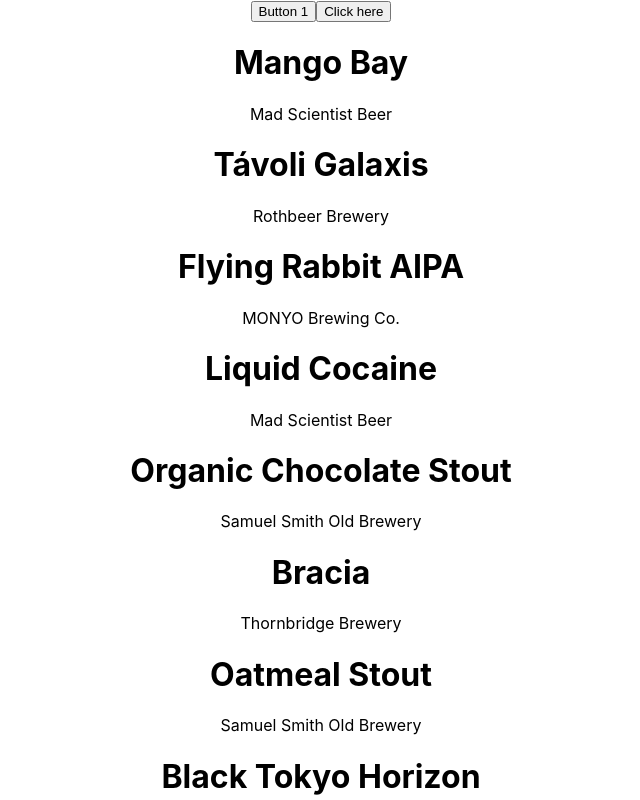
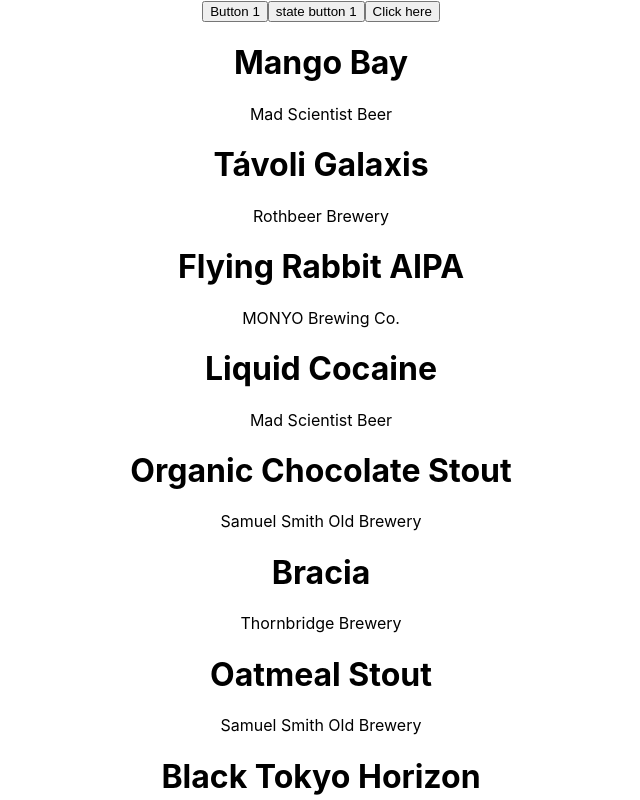
Before and after one commit to gyulaidavid/my-app, a React (Create React App) app: page / in a window 1280 px wide. Shown: the top 800 px of the page, without its empty margins (319-959 px from the left). Built offline with nearby package versions, Linux system fonts and the light colour scheme.

Commit message:
button works

```diff
--- a/src/App.js
+++ b/src/App.js
@@ -1,14 +1,15 @@
 import './App.css';
 import beersData from './components/data'
 import Beers from './components/Beers'
-import Button from './components/Button';
-
+import Button from './components/Button'
+import ButtonStateChange from './components/ButtonStateChange'
 
 function App() {
 
   return (
     <div className="App">
       <Button/>
+      <ButtonStateChange/>
       <Beers data={beersData.cards}/>
     </div>
   );
--- a/src/components/Button.js
+++ b/src/components/Button.js
@@ -1,12 +1,10 @@
 import React, { useState } from "react";
 
+
   function Button() {
-
-  //const [numberState , setNumberState] = useState(1)
-  const [buttonText , setButtonText] = useState('Click here')
+    const [numberState, setNumberState] = useState(1);
 
     let number = 1;
-
     return (
       <>
         <button
@@ -17,16 +15,14 @@
         >
           Button {number}
         </button>
-
-      <button onClick={() => {
-        if(buttonText === "click here") {
-          setButtonText("clicked")
-        }else {
-          setButtonText("stop clicking")
-        }
-      }}>{buttonText}</button>
+        <button
+          onClick={() => {
+            setNumberState(numberState + 1);
+          }}
+        >
+          state button {numberState}
+        </button>
       </>
     );
   }
-
 export default Button;
--- /dev/null
+++ b/src/components/ButtonStateChange.js
@@ -0,0 +1,25 @@
+import React, { useState } from "react";
+
+function ButtonStateChange() {
+
+  //const [numberState , setNumberState] = useState(1)
+  const [buttonText , setButtonText] = useState("Click here")
+
+
+  return (
+
+         <button
+        onClick={() => {
+          if (buttonText === "click here") {
+            setButtonText("clicked");
+          } else {
+            setButtonText("stop clicking");
+          }
+        }}
+      >
+        {buttonText}
+      </button>
+  );
+}
+
+export default ButtonStateChange;
```
Lines whose indentation alone changed are shown as unchanged.
